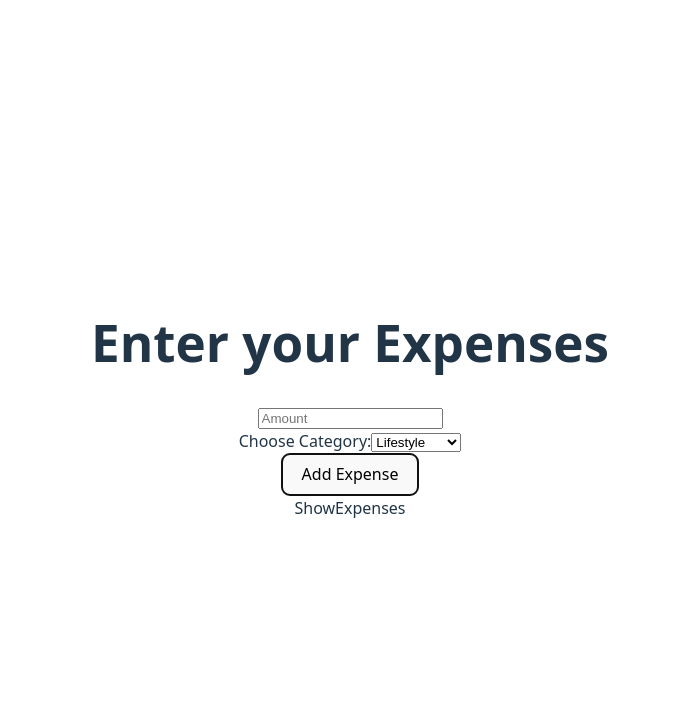
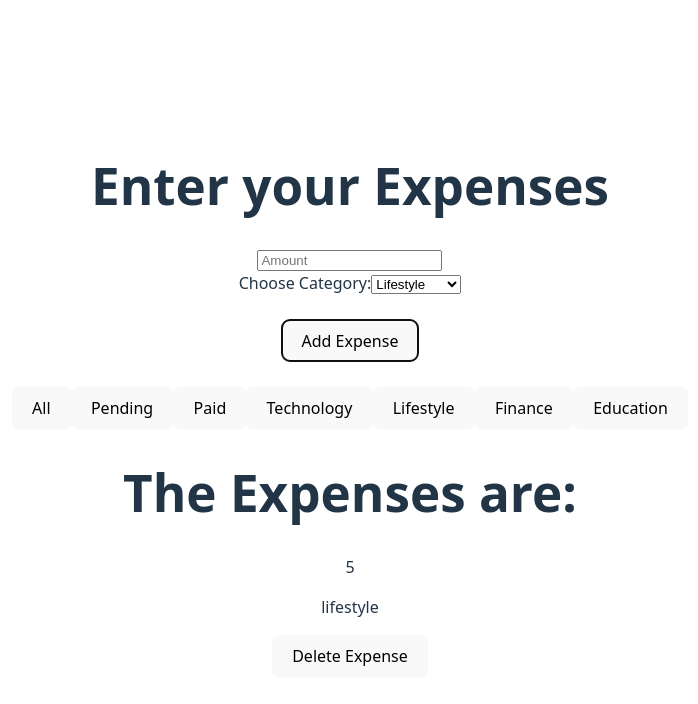
Before and after one commit to botislive/expense-tracker, a React (Vite) app: page / in a window 1280 px wide. Both pictures are taken after typing "5" into the empty fields and a click on the button "Add Expense". Shown: the top 704 px of the page, without its empty margins (290-988 px from the left). Built offline with nearby package versions, Linux system fonts and the light colour scheme.

Commit message:
feat: add filtering and deletion functionality for expenses

```diff
--- a/src/atoms.js
+++ b/src/atoms.js
@@ -3,6 +3,8 @@ import {nanoid} from "nanoid";
 
 
 export const expensesAtom =atom([])
+
+export const filtermodeAtom = atom("all")
 
 export const addnewExpenseAtom = atom(null,(get,set,{amount,category})=>{
          const newExpense={
@@ -16,3 +18,33 @@ export const addnewExpenseAtom = atom(null,(get,set,{amount,category})=>{
          set(expensesAtom,[newExpense,...currentExpenses])
 
 })
+
+export const deleteExpenseAtom = atom(null,(get,set,id)=>{
+        const currentExpenses=get(expensesAtom)
+        set(expensesAtom,currentExpenses.filter((expense)=>expense.id!==id))
+})
+
+
+export const filteredexpensesAtom = atom((get)=>{
+    const filter=get(filtermodeAtom)
+    const expenses=get(expensesAtom)
+    switch(filter){
+        case "all":
+            return expenses
+        case "pending":
+            return expenses.filter((expense)=>expense.pending)
+        case "paid":
+            return expenses.filter((expense)=>!expense.pending)
+        case "tech":
+            return expenses.filter((expense)=>expense.category==="tech")
+        case "lifestyle":
+            return expenses.filter((expense)=>expense.category==="lifestyle")
+        case "finance":
+            return expenses.filter((expense)=>expense.category==="finance")
+        case "education":
+            return expenses.filter((expense)=>expense.category==="education")
+        default:
+            return expenses
+
+    }
+})
--- a/src/components/Input.jsx
+++ b/src/components/Input.jsx
@@ -1,5 +1,5 @@
 import { useState } from "react"
-import { addnewExpenseAtom, expensesAtom } from "../atoms"
+import { addnewExpenseAtom, expensesAtom,filtermodeAtom } from "../atoms"
 import { useAtom } from "jotai"
 import ShowExpenses from "./ShowExpenses"
 
@@ -9,6 +9,8 @@ function Input() {
 
   const [, addNewExpense] = useAtom(addnewExpenseAtom)
   const [expenses] = useAtom(expensesAtom)
+  const [,setfiltermode]=useAtom(filtermodeAtom)
+
 
   const handleButton = () => {
     if (!amount) return
@@ -38,11 +40,22 @@ function Input() {
           <option value="finance">Finance</option>
           <option value="education">Education</option>
         </select>
-      </div>
+      </div><br />
 
       <button onClick={handleButton}>
         Add Expense
-      </button>
+      </button><br /><br />
+       {expenses.length > 0 && <div>
+                    <div>
+                      <button onClick={()=>setfiltermode("all")}>All</button>
+                      <button onClick={()=>setfiltermode("pending")}>Pending</button>
+                      <button onClick={()=>setfiltermode("paid")}>Paid</button>
+                      <button onClick={()=>setfiltermode("tech")}>Technology</button>
+                      <button onClick={()=>setfiltermode("lifestyle")}>Lifestyle</button>
+                      <button onClick={()=>setfiltermode("finance")}>Finance</button>
+                      <button onClick={()=>setfiltermode("education")}>Education</button>
+                    </div>
+                               </div>}
 
       {expenses.length > 0 && <ShowExpenses />}
     </div>
--- a/src/components/ShowExpenses.jsx
+++ b/src/components/ShowExpenses.jsx
@@ -1,13 +1,30 @@
 import { useAtom } from "jotai"
-import { expensesAtom } from "../atoms"
+import { expensesAtom,deleteExpenseAtom,filteredexpensesAtom } from "../atoms"
 
 function ShowExpenses() {
 
     const[expenses]=useAtom(expensesAtom)
+    const[,setdeleteExpense]=useAtom(deleteExpenseAtom)
+    const[filteredexpenses]=useAtom(filteredexpensesAtom)
+
     console.log(expenses)
 
   return (
-    <div>ShowExpenses</div>
+    <div>
+        <div>
+            <h1>The Expenses are:</h1>
+        </div>
+
+        <div>
+            {filteredexpenses.map((expense) => (
+                <div key={expense.id}>
+                    <p>{expense.amount}</p>
+                    <p>{expense.category}</p>
+                    <button onClick={()=>setdeleteExpense(expense.id)}>Delete Expense</button>
+                </div>
+            ))}
+        </div>
+    </div>
   )
 }
 
```
